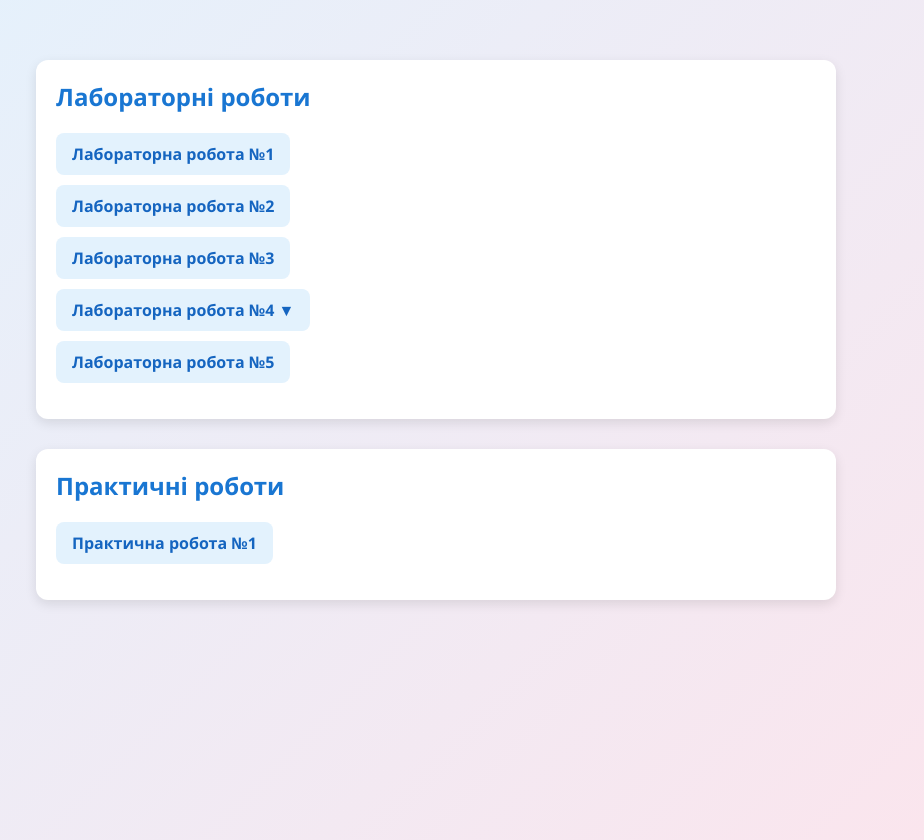
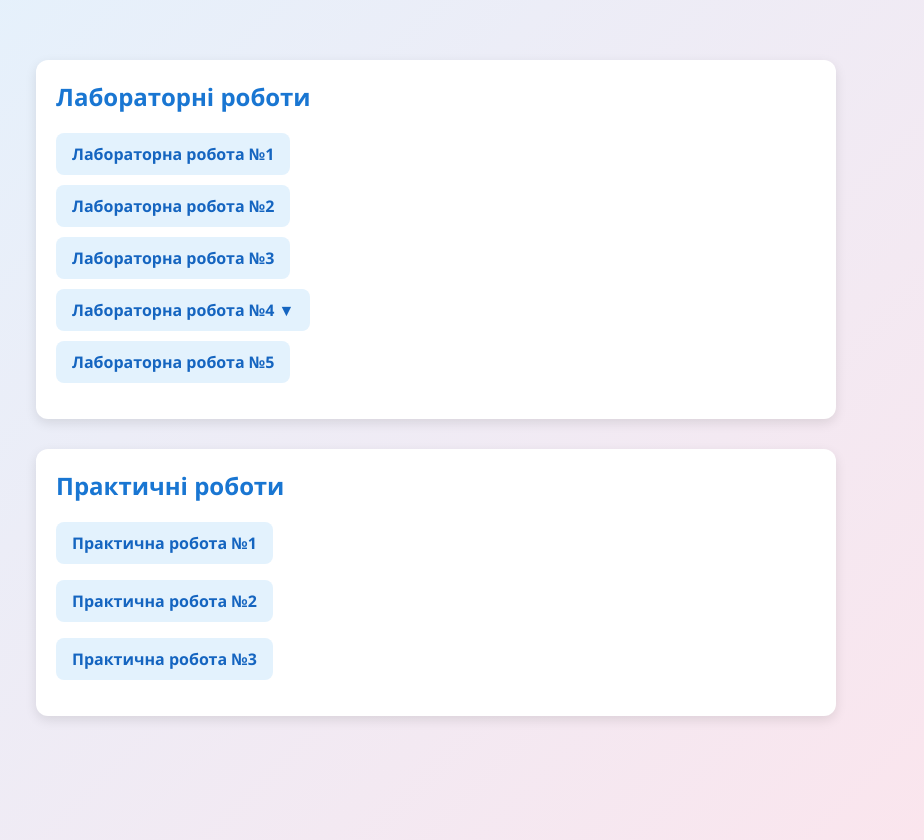
Before and after one commit to Svyatoslav334/Web_JS, a plain HTML site: page index.html in a window 1280 px wide. Shown: the whole page, without its empty margins (204-1128 px from the left). Drawn offline with Linux system fonts and the light colour scheme.

Commit message:
Update index.html

```diff
--- a/index.html
+++ b/index.html
@@ -107,6 +107,12 @@
             <ul>
                 <li><a href="Pr1/index.html">Практична робота №1</a></li>
             </ul>
+            <ul>
+                <li><a href="Pr2/index.html">Практична робота №2</a></li>
+            </ul>
+            <ul>
+                <li><a href="Pr3/index.html">Практична робота №3</a></li>
+            </ul>
         </section>
     </main>
     <script>
```
